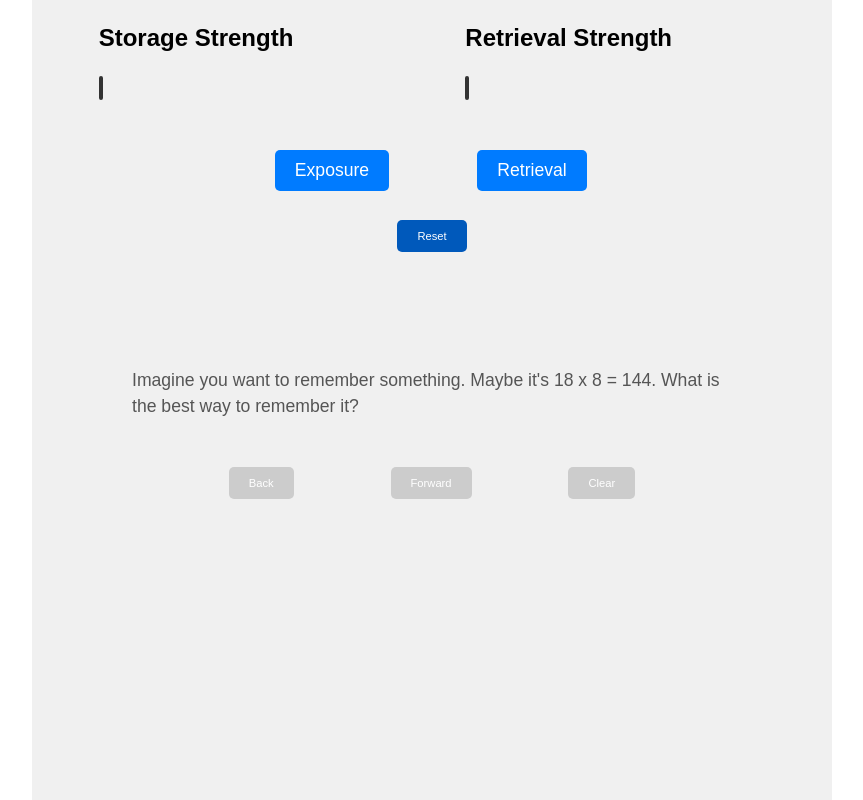
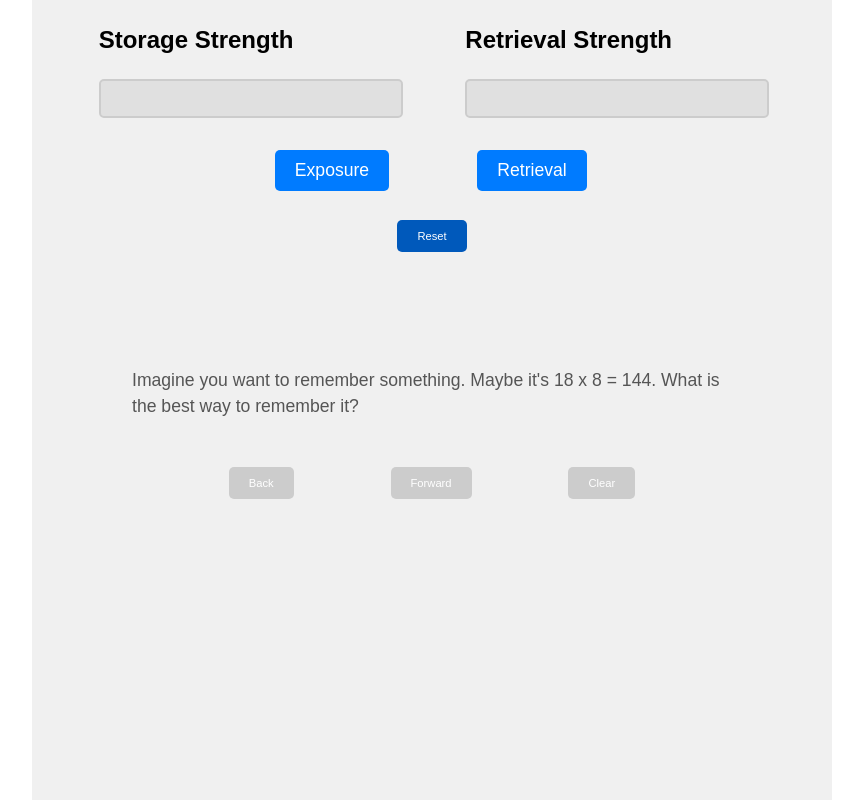
Before and after one commit to dkane47/memory-test, a React (Vite) app: page / in a window 1280 px wide. Shown: the whole page, without its empty margins (208-1071 px from the left). Built offline with nearby package versions, Linux system fonts and the light colour scheme.

Commit message:
Bar styling fixes

```diff
--- a/src/App.css
+++ b/src/App.css
@@ -35,10 +35,18 @@
   width: 0%; /* Initial width */
   transition: width 0.2s ease-out; /* Smooth transition for width changes */
   border-radius: 3px; /* Slightly smaller border-radius than container */
-  border: 2px solid #333;
   margin-bottom: 20px;
   overflow: hidden; /* Ensure the fill stays within bounds */
-  background-color: #e0e0e0;
+  background-color: #909090;
+}
+
+.bar-track {
+  width: 100%; /* The track will take the full width of its parent (.bar-container) */
+  height: 35px; /* Define the height of the track */
+  border: 2px solid #ccc; /* Light grey border for the outline */
+  border-radius: 5px; /* Slightly rounded corners for the track */
+  background-color: #e0e0e0; /* A very light grey background for the empty part of the track */
+  overflow: hidden; /* Important to keep the fill inside the track's rounded corners */
 }
 
 .buttons-container {
--- a/src/App.jsx
+++ b/src/App.jsx
@@ -89,17 +89,17 @@ function App() {
       <div className="bars-container">
         <div className="bar-container">
             <h2>Storage Strength</h2>
-            <div
+            <div className="bar-track"><div
             className="bar-fill"
             style={{ width: `${storageLevel}%` }} // Dynamically set width based on state
-          ></div>
+          ></div></div>
         </div>
         <div className="bar-container">
             <h2>Retrieval Strength</h2>
-            <div
+            <div className="bar-track"><div
             className="bar-fill"
             style={{ width: `${retrievalLevel}%` }} // Dynamically set width based on state
-          ></div>
+          ></div></div>
         </div>
       </div>
       <div className="buttons-container">
```
